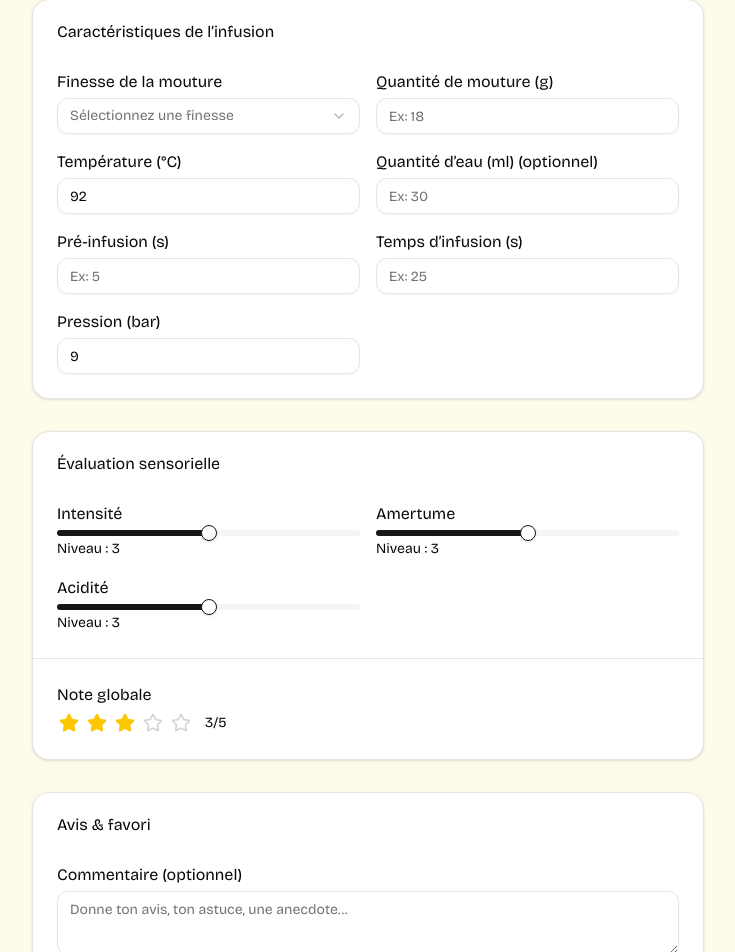
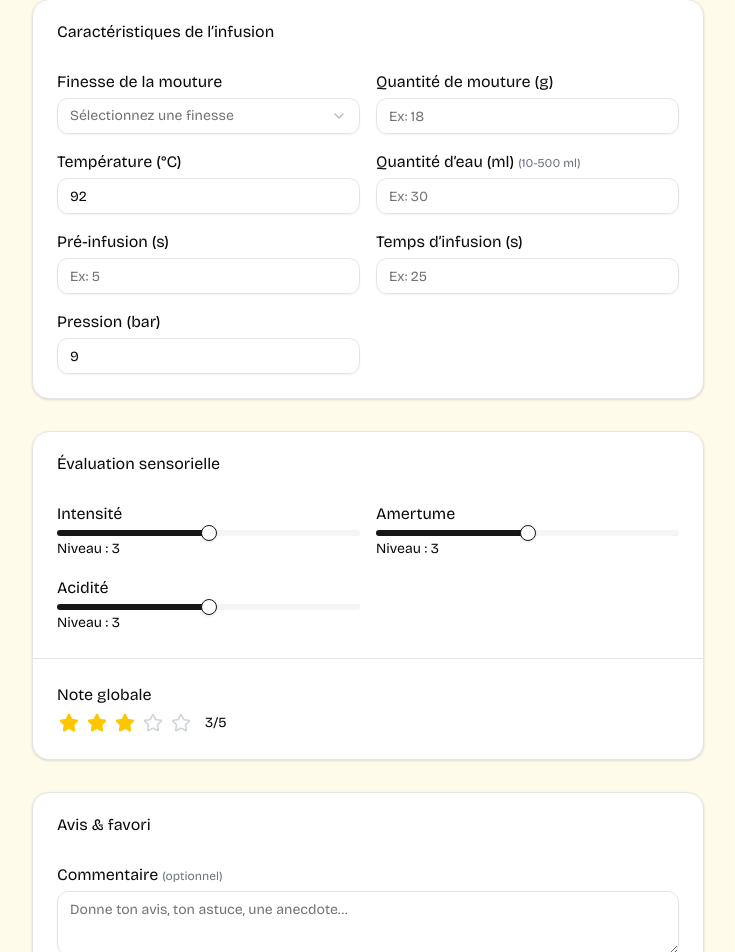
Before and after one commit to tmaurie/coffee-log, a Next.js app: page /tests/new in a window 1280 px wide. Shown: the part 537-1489 px from the top of the page, without its empty margins (272-1007 px from the left). Built offline with nearby package versions, Linux system fonts and the light colour scheme; no server answers.

Commit message:
fix: handle undefined values for filter type, grind fineness, and water quantity in test form

```diff
--- a/components/test-form.tsx
+++ b/components/test-form.tsx
@@ -192,7 +192,7 @@ export default function TestForm() {
           <div className="space-y-1">
             <label className="block mb-1 font-semibold">Type de filtre</label>
             <Select
-              value={form.filterType}
+              value={form.filterType ?? ""}
               onValueChange={(v) => setForm((f) => ({ ...f, filterType: v }))}
             >
               <SelectTrigger className="w-full">
@@ -223,7 +223,7 @@ export default function TestForm() {
             </label>
             <Select
               name="grindFineness"
-              value={form.grindFineness}
+              value={form.grindFineness ?? ""}
               onValueChange={(value) =>
                 setForm((f) => ({ ...f, grindFineness: value }))
               }
@@ -277,12 +277,13 @@ export default function TestForm() {
           {/* 4. Quantité d’eau (ml) */}
           <div>
             <label className="block mb-1 font-semibold">
-              Quantité d’eau (ml) (optionnel)
+              Quantité d’eau (ml){" "}
+              <span className="text-xs text-gray-500">(10-500 ml)</span>
             </label>
             <Input
               type="number"
               name="waterQuantity"
-              value={form.waterQuantity}
+              value={form.waterQuantity ?? ""}
               min={10}
               max={500}
               onChange={handleChange}
@@ -405,7 +406,8 @@ export default function TestForm() {
         <CardContent className="grid gap-4">
           <div>
             <label className="block mb-1 font-semibold">
-              Commentaire (optionnel)
+              Commentaire{" "}
+              <span className="text-xs text-gray-500">(optionnel)</span>
             </label>
             <Textarea
               name="comment"
```
